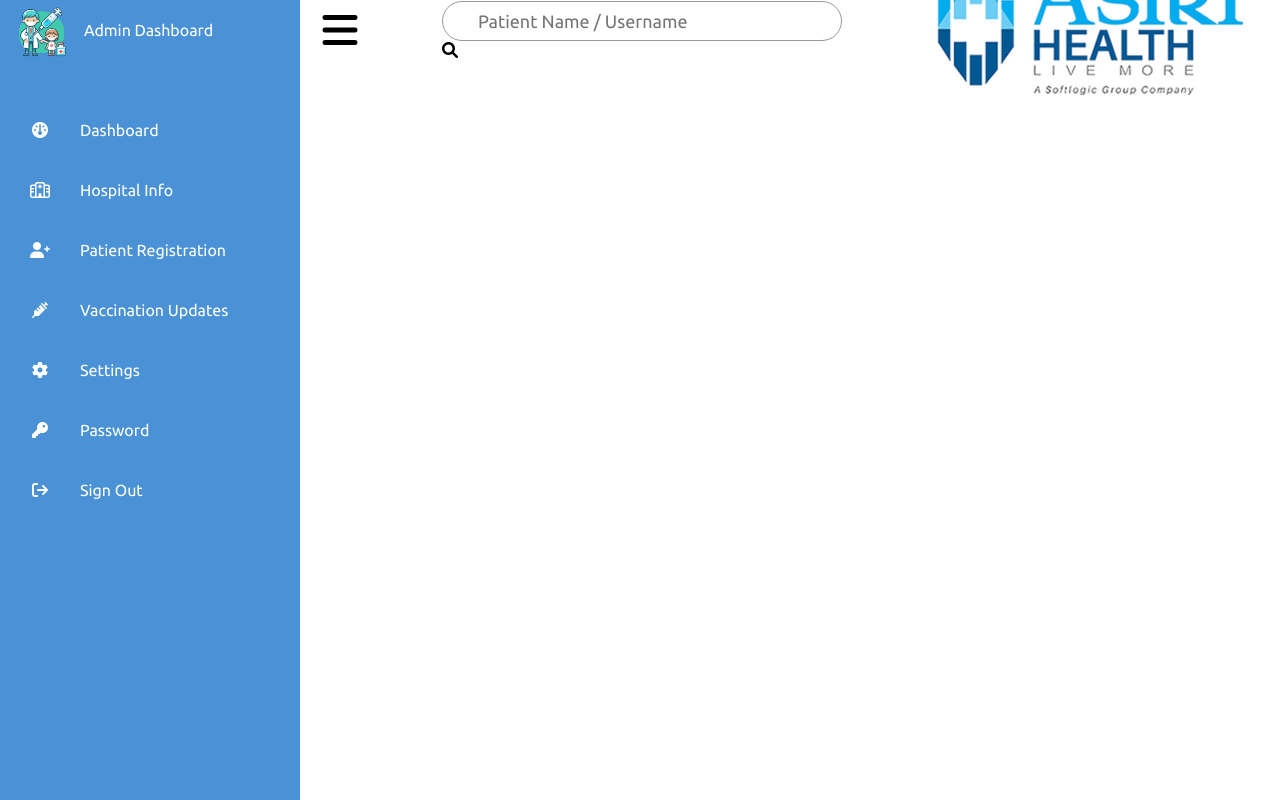
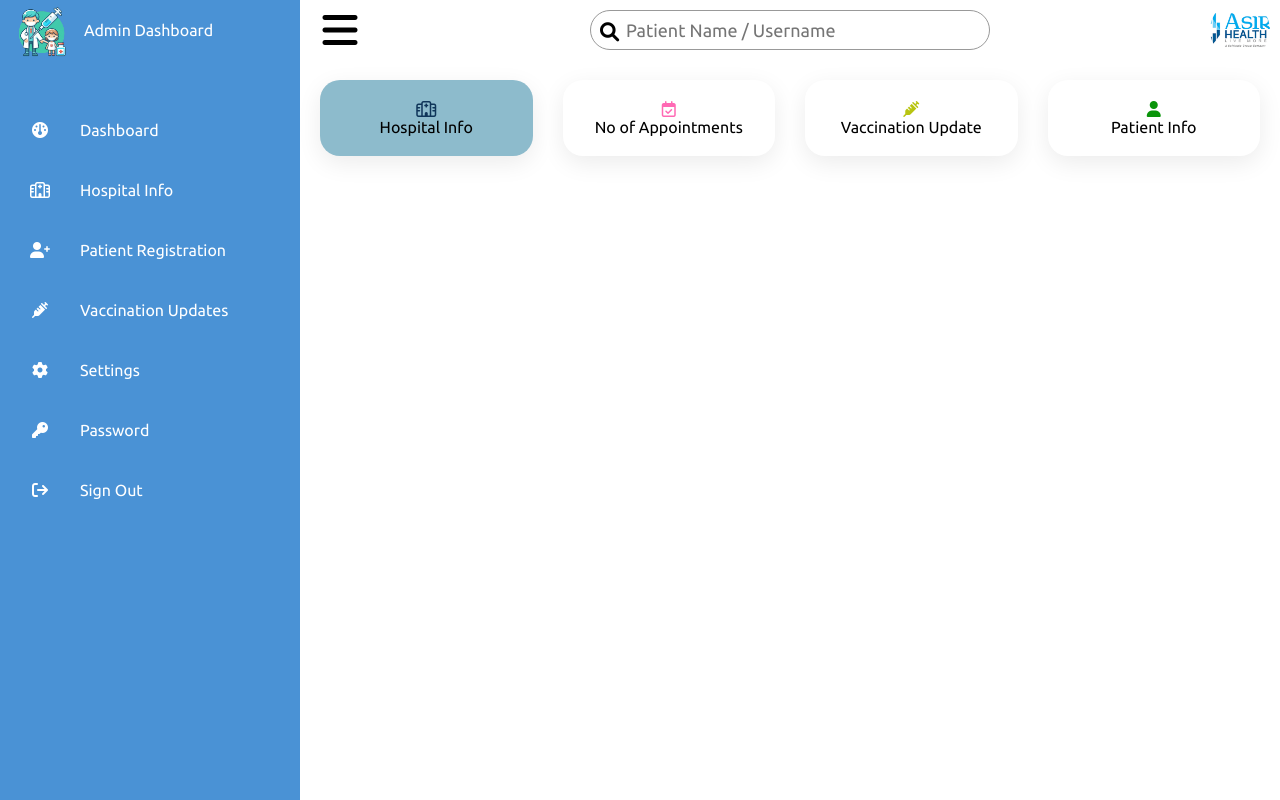
Before and after one commit to nethmimelisha/Computing-Group-Project, a PHP site: page /admin.html in a window 1280 px wide. Run offline with PHP 8.4, Linux system fonts and the light colour scheme.

Commit message:
admin cards

```diff
--- a/admin.html
+++ b/admin.html
@@ -112,3 +112,42 @@
                     <img src="img/asiri.png" alt="">
                 </div>
             </div>
+
+                 <!-- ======================= Cards ================== -->
+                 <div class="cardBox">
+                    <div class="card hospital">
+                        <div>
+                            <div class="numbers">
+                                <i class="fa-regular fa-hospital" style="color: #0F3559;"></i>
+                            </div>
+                            <div class="cardName blue">Hospital Info</div>
+                        </div>
+                    </div>
+
+                    <div class="card appointments">
+                        <div>
+                            <div class="numbers">
+                                <i class="fa-regular fa-calendar-check" style="color: #FF69B4;"></i> </i>
+                            </div>
+                            <div class="cardName pink">No of Appointments</div>
+                        </div>
+                    </div>
+
+                    <div class="card vaccination">
+                        <div>
+                            <div class="numbers">
+                                <i class="fa-solid fa-syringe" style="color: #b8c411;"></i>
+                            </div>
+                            <div class="cardName yellow">Vaccination Update</div>
+                        </div>
+                    </div>
+
+                    <div class="card patient">
+                        <div>
+                            <div class="numbers">
+                                <i class="fa-solid fa-user" style="color: #0a940a;"></i>
+                            </div>
+                            <div class="cardName green">Patient Info</div>
+                        </div>
+                    </div>
+                </div>
--- a/css/admin.css
+++ b/css/admin.css
@@ -199,3 +199,54 @@ white-space: nowrap;
   outline: none;
   border: 1px solid var(--black2);
 }
+
+.search label i {
+  position: absolute;
+  top: 0;
+  left: 10px;
+  font-size: 1.2rem;
+}
+
+.user {
+  position: relative;
+  width: 60px;
+  height: 60px;
+  border-radius: 50%;
+  overflow: hidden;
+  cursor: pointer;
+}
+
+.user img {
+    position: absolute;
+    top: 50%;
+    left: 50%;
+    transform: translate(-50%, -50%);
+    width: auto;
+    height: 100%;
+  }
+
+  /* ======================= Cards ====================== */
+.cardBox {
+  position: relative;
+  width: 100%;
+  padding: 20px;
+  display: grid;
+  grid-template-columns: repeat(4, 1fr);
+  grid-gap: 30px;
+}
+
+.cardBox .card {
+  position: relative;
+  background: var(--white);
+  padding: 20px;
+  border-radius: 20px;
+  display: flex;
+  justify-content: center;
+  text-align: center;
+  cursor: pointer;
+  box-shadow: 0 7px 25px rgba(0, 0, 0, 0.08);
+}
+
+.card.hospital {
+  background-color: rgb(141, 187, 204);
+}
```
